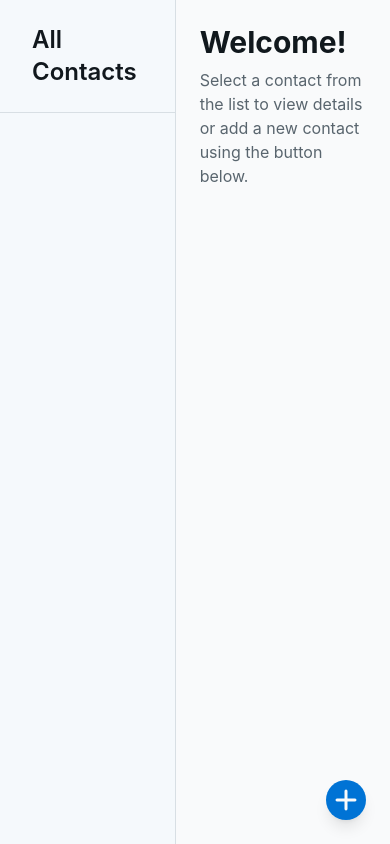
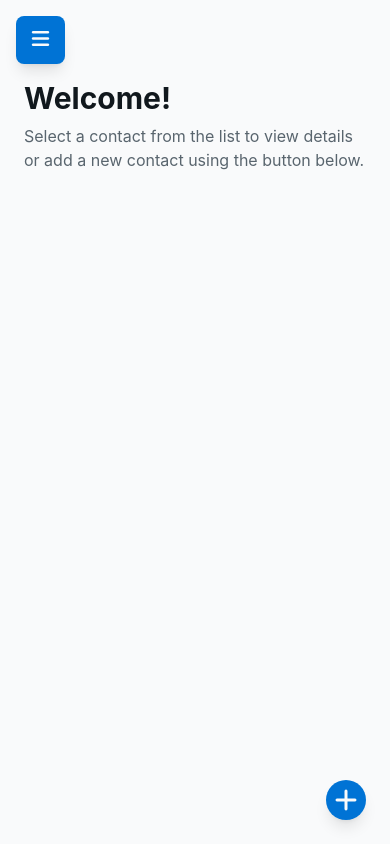
Before and after one commit to cpg55850/avb-contacts, a Flask app: page / in a window 390 px wide. Run offline with Flask 3, Linux system fonts and the light colour scheme; data that the repository does not hold is empty; some libraries are stand-ins or nearby versions.

Commit message:
responsive design

```diff
--- a/templates/css/output.css
+++ b/templates/css/output.css
@@ -28,6 +28,7 @@
     --font-weight-medium: 500;
     --font-weight-semibold: 600;
     --font-weight-bold: 700;
+    --ease-in-out: cubic-bezier(0.4, 0, 0.2, 1);
     --blur-sm: 8px;
     --default-transition-duration: 150ms;
     --default-transition-timing-function: cubic-bezier(0.4, 0, 0.2, 1);
@@ -204,6 +205,9 @@
   .inset-0 {
     inset: calc(var(--spacing) * 0);
   }
+  .inset-y-0 {
+    inset-block: calc(var(--spacing) * 0);
+  }
   .top-1\/2 {
     top: calc(1/2 * 100%);
   }
@@ -227,6 +231,18 @@
   }
   .bottom-6 {
     bottom: calc(var(--spacing) * 6);
+  }
+  .left-0 {
+    left: calc(var(--spacing) * 0);
+  }
+  .left-4 {
+    left: calc(var(--spacing) * 4);
+  }
+  .left-\[288px\] {
+    left: 288px;
+  }
+  .z-40 {
+    z-index: 40;
   }
   .z-50 {
     z-index: 50;
@@ -303,6 +319,9 @@
   .w-10 {
     width: calc(var(--spacing) * 10);
   }
+  .w-80 {
+    width: calc(var(--spacing) * 80);
+  }
   .w-90 {
     width: calc(var(--spacing) * 90);
   }
@@ -315,12 +334,26 @@
   .max-w-md {
     max-width: var(--container-md);
   }
+  .-translate-x-full {
+    --tw-translate-x: -100%;
+    translate: var(--tw-translate-x) var(--tw-translate-y);
+  }
   .-translate-y-1\/2 {
     --tw-translate-y: calc(calc(1/2 * 100%) * -1);
     translate: var(--tw-translate-x) var(--tw-translate-y);
   }
+  .-translate-y-20 {
+    --tw-translate-y: calc(var(--spacing) * -20);
+    translate: var(--tw-translate-x) var(--tw-translate-y);
+  }
+  .transform {
+    transform: var(--tw-rotate-x,) var(--tw-rotate-y,) var(--tw-rotate-z,) var(--tw-skew-x,) var(--tw-skew-y,);
+  }
   .cursor-pointer {
     cursor: pointer;
+  }
+  .resize {
+    resize: both;
   }
   .flex-col {
     flex-direction: column;
@@ -381,13 +414,6 @@
       margin-inline-end: calc(calc(var(--spacing) * 2) * calc(1 - var(--tw-space-x-reverse)));
     }
   }
-  .space-x-3 {
-    :where(& > :not(:last-child)) {
-      --tw-space-x-reverse: 0;
-      margin-inline-start: calc(calc(var(--spacing) * 3) * var(--tw-space-x-reverse));
-      margin-inline-end: calc(calc(var(--spacing) * 3) * calc(1 - var(--tw-space-x-reverse)));
-    }
-  }
   .overflow-y-auto {
     overflow-y: auto;
   }
@@ -437,11 +463,17 @@
   .bg-gray-300 {
     background-color: var(--color-gray-300);
   }
+  .bg-primary {
+    background-color: var(--primary);
+  }
   .bg-sidebar {
     background-color: var(--sidebar);
   }
   .p-2 {
     padding: calc(var(--spacing) * 2);
+  }
+  .p-3 {
+    padding: calc(var(--spacing) * 3);
   }
   .p-4 {
     padding: calc(var(--spacing) * 4);
@@ -464,11 +496,11 @@
   .py-6 {
     padding-block: calc(var(--spacing) * 6);
   }
-  .pt-2 {
-    padding-top: calc(var(--spacing) * 2);
-  }
   .pt-4 {
     padding-top: calc(var(--spacing) * 4);
+  }
+  .pt-20 {
+    padding-top: calc(var(--spacing) * 20);
   }
   .pr-10 {
     padding-right: calc(var(--spacing) * 10);
@@ -521,6 +553,9 @@
   .text-primary {
     color: var(--primary);
   }
+  .text-primary-foreground {
+    color: var(--primary-foreground);
+  }
   .text-red-600 {
     color: var(--color-red-600);
   }
@@ -557,10 +592,33 @@
     transition-timing-function: var(--tw-ease, var(--default-transition-timing-function));
     transition-duration: var(--tw-duration, var(--default-transition-duration));
   }
+  .transition-all {
+    transition-property: all;
+    transition-timing-function: var(--tw-ease, var(--default-transition-timing-function));
+    transition-duration: var(--tw-duration, var(--default-transition-duration));
+  }
+  .transition-colors {
+    transition-property: color, background-color, border-color, outline-color, text-decoration-color, fill, stroke, --tw-gradient-from, --tw-gradient-via, --tw-gradient-to;
+    transition-timing-function: var(--tw-ease, var(--default-transition-timing-function));
+    transition-duration: var(--tw-duration, var(--default-transition-duration));
+  }
   .transition-opacity {
     transition-property: opacity;
     transition-timing-function: var(--tw-ease, var(--default-transition-timing-function));
     transition-duration: var(--tw-duration, var(--default-transition-duration));
+  }
+  .transition-transform {
+    transition-property: transform, translate, scale, rotate;
+    transition-timing-function: var(--tw-ease, var(--default-transition-timing-function));
+    transition-duration: var(--tw-duration, var(--default-transition-duration));
+  }
+  .duration-300 {
+    --tw-duration: 300ms;
+    transition-duration: 300ms;
+  }
+  .ease-in-out {
+    --tw-ease: var(--ease-in-out);
+    transition-timing-function: var(--ease-in-out);
   }
   .group-hover\:opacity-100 {
     &:is(:where(.group):hover *) {
@@ -573,6 +631,16 @@
     &:hover {
       @media (hover: hover) {
         cursor: pointer;
+      }
+    }
+  }
+  .hover\:bg-primary\/90 {
+    &:hover {
+      @media (hover: hover) {
+        background-color: var(--primary);
+        @supports (color: color-mix(in lab, red, red)) {
+          background-color: color-mix(in oklab, var(--primary) 90%, transparent);
+        }
       }
     }
   }
@@ -595,6 +663,32 @@
       @media (hover: hover) {
         color: var(--color-red-800);
       }
+    }
+  }
+  .lg\:static {
+    @media (width >= 64rem) {
+      position: static;
+    }
+  }
+  .lg\:hidden {
+    @media (width >= 64rem) {
+      display: none;
+    }
+  }
+  .lg\:w-90 {
+    @media (width >= 64rem) {
+      width: calc(var(--spacing) * 90);
+    }
+  }
+  .lg\:translate-x-0 {
+    @media (width >= 64rem) {
+      --tw-translate-x: calc(var(--spacing) * 0);
+      translate: var(--tw-translate-x) var(--tw-translate-y);
+    }
+  }
+  .lg\:pt-6 {
+    @media (width >= 64rem) {
+      padding-top: calc(var(--spacing) * 6);
     }
   }
 }
@@ -906,6 +1000,26 @@
   inherits: false;
   initial-value: 0;
 }
+@property --tw-rotate-x {
+  syntax: "*";
+  inherits: false;
+}
+@property --tw-rotate-y {
+  syntax: "*";
+  inherits: false;
+}
+@property --tw-rotate-z {
+  syntax: "*";
+  inherits: false;
+}
+@property --tw-skew-x {
+  syntax: "*";
+  inherits: false;
+}
+@property --tw-skew-y {
+  syntax: "*";
+  inherits: false;
+}
 @property --tw-space-y-reverse {
   syntax: "*";
   inherits: false;
@@ -1030,12 +1144,21 @@
   syntax: "*";
   inherits: false;
 }
+@property --tw-ease {
+  syntax: "*";
+  inherits: false;
+}
 @layer properties {
   @supports ((-webkit-hyphens: none) and (not (margin-trim: inline))) or ((-moz-orient: inline) and (not (color:rgb(from red r g b)))) {
     *, ::before, ::after, ::backdrop {
       --tw-translate-x: 0;
       --tw-translate-y: 0;
       --tw-translate-z: 0;
+      --tw-rotate-x: initial;
+      --tw-rotate-y: initial;
+      --tw-rotate-z: initial;
+      --tw-skew-x: initial;
+      --tw-skew-y: initial;
       --tw-space-y-reverse: 0;
       --tw-space-x-reverse: 0;
       --tw-border-style: solid;
@@ -1064,6 +1187,7 @@
       --tw-backdrop-saturate: initial;
       --tw-backdrop-sepia: initial;
       --tw-duration: initial;
+      --tw-ease: initial;
     }
   }
 }
--- a/templates/index.html
+++ b/templates/index.html
@@ -1,9 +1,25 @@
 {% extends "base.html" %} {% block title %}Contacts{% endblock %} {% block
 content %}
+<!-- Mobile menu toggle button -->
+<button
+  id="mobileMenuToggle"
+  class="lg:hidden fixed top-4 left-4 z-50 p-3 bg-primary text-primary-foreground rounded-lg shadow-lg hover:bg-primary/90 transition-colors hover:cursor-pointer"
+  aria-label="Toggle contacts menu"
+>
+  <i class="fa fa-bars text-xl"></i>
+</button>
+
+<!-- Mobile overlay -->
+<div
+  id="mobileOverlay"
+  class="fixed inset-0 bg-black/50 lg:hidden hidden z-40"
+></div>
+
 <div class="flex h-screen">
   <!-- Left panel -->
   <aside
-    class="w-90 bg-sidebar space-y-4 border-r h-screen overflow-y-auto flex flex-col"
+    id="contactsSidebar"
+    class="fixed lg:static inset-y-0 left-0 w-80 lg:w-90 bg-sidebar space-y-4 border-r h-screen overflow-y-auto flex flex-col transform -translate-x-full lg:translate-x-0 transition-transform duration-300 ease-in-out z-40"
   >
     <div class="px-8 py-6 border-b border-border">
       <h2 class="text-2xl font-semibold text-sidebar-foreground">
@@ -17,7 +33,7 @@ content %}
   </aside>
 
   <!-- Main panel -->
-  <div class="flex flex-col justify-between h-full w-full p-6">
+  <div class="flex flex-col justify-between h-full w-full p-6 pt-20 lg:pt-6">
     <!-- Main content -->
     <div>
       <!-- Welcome Section -->
--- a/templates/js/index.js
+++ b/templates/js/index.js
@@ -4,6 +4,7 @@ import "./add-contact-modal.js";
 import "./refresh-contacts-list.js";
 import "./api.js";
 import "./inline-edit-contact.js";
+import "./mobile-menu.js";
 import { refreshContactsList } from "./refresh-contacts-list.js";
 
 // alert("Hello");
--- /dev/null
+++ b/templates/js/mobile-menu.js
@@ -0,0 +1,92 @@
+// Mobile menu functionality for contacts sidebar
+
+export class MobileMenu {
+  constructor() {
+    this.menuToggle = document.getElementById("mobileMenuToggle");
+    this.sidebar = document.getElementById("contactsSidebar");
+    this.overlay = document.getElementById("mobileOverlay");
+    this.isOpen = false;
+
+    this.attachEventListeners();
+  }
+
+  attachEventListeners() {
+    // Toggle button click
+    this.menuToggle?.addEventListener("click", () => this.toggle());
+
+    // Overlay click to close
+    this.overlay?.addEventListener("click", () => this.close());
+
+    // Close on escape key
+    document.addEventListener("keydown", (e) => {
+      if (e.key === "Escape" && this.isOpen) {
+        this.close();
+      }
+    });
+
+    // Close when selecting a contact on mobile
+    this.sidebar?.addEventListener("click", (e) => {
+      const contactItem = e.target.closest(".contact-item");
+      if (contactItem && window.innerWidth < 1024) {
+        // Small delay to allow contact selection to register
+        setTimeout(() => this.close(), 100);
+      }
+    });
+
+    // Handle window resize - ensure proper state on desktop
+    window.addEventListener("resize", () => {
+      if (window.innerWidth >= 1024 && this.isOpen) {
+        this.reset();
+      }
+    });
+  }
+
+  toggle() {
+    this.isOpen ? this.close() : this.open();
+  }
+
+  open() {
+    this.sidebar?.classList.remove("-translate-x-full");
+    this.overlay?.classList.remove("hidden");
+    this.menuToggle?.classList.replace("left-4", "left-[288px]");
+    this.menuToggle
+      ?.querySelector("i")
+      .classList.replace("fa-bars", "fa-times");
+    this.isOpen = true;
+
+    // Prevent body scroll on mobile
+    if (window.innerWidth < 1024) {
+      document.body.style.overflow = "hidden";
+    }
+  }
+
+  close() {
+    this.sidebar?.classList.add("-translate-x-full");
+    this.overlay?.classList.add("hidden");
+    this.menuToggle?.classList.replace("left-[288px]", "left-4");
+    this.menuToggle
+      ?.querySelector("i")
+      .classList.replace("fa-times", "fa-bars");
+    this.isOpen = false;
+
+    // Restore body scroll
+    document.body.style.overflow = "";
+  }
+
+  reset() {
+    // Reset to default state (used on resize to desktop)
+    this.overlay?.classList.add("hidden");
+    this.menuToggle?.classList.remove("left-[288px]");
+    this.menuToggle?.classList.add("left-4");
+    this.menuToggle
+      ?.querySelector("i")
+      ?.classList.replace("fa-times", "fa-bars");
+    this.isOpen = false;
+    document.body.style.overflow = "";
+  }
+}
+
+// Initialize mobile menu immediately (ES modules are already deferred)
+const mobileMenu = new MobileMenu();
+
+export { mobileMenu };
```
